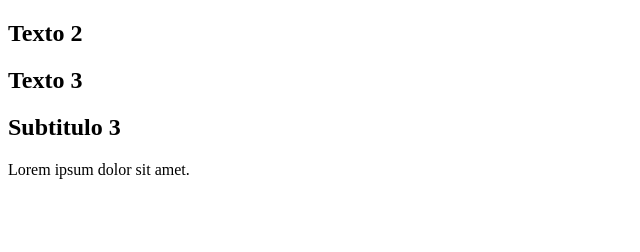
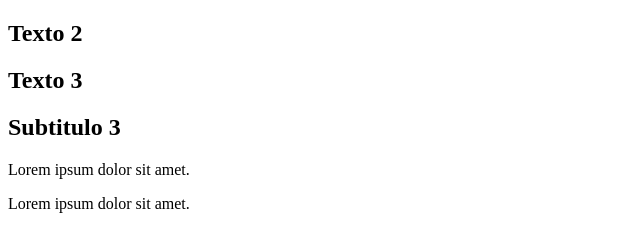
Before and after one commit to juan030997/Project_vs_code_git, a plain HTML site: page index.html in a window 1280 px wide. Shown: the whole page, without its empty margins (0-640 px from the left). Drawn offline with Linux system fonts and the light colour scheme.

Commit message:
Arreglado #2

```diff
--- a/index.html
+++ b/index.html
@@ -11,6 +11,9 @@
     <h2>Subtitulo 3</h2>
 
     <p>Lorem ipsum dolor sit amet.</p>
+    <div class="contenedor">
+        <p>Lorem ipsum dolor sit amet.</p>
 
+    </div>
 </body>
 </html>
```
